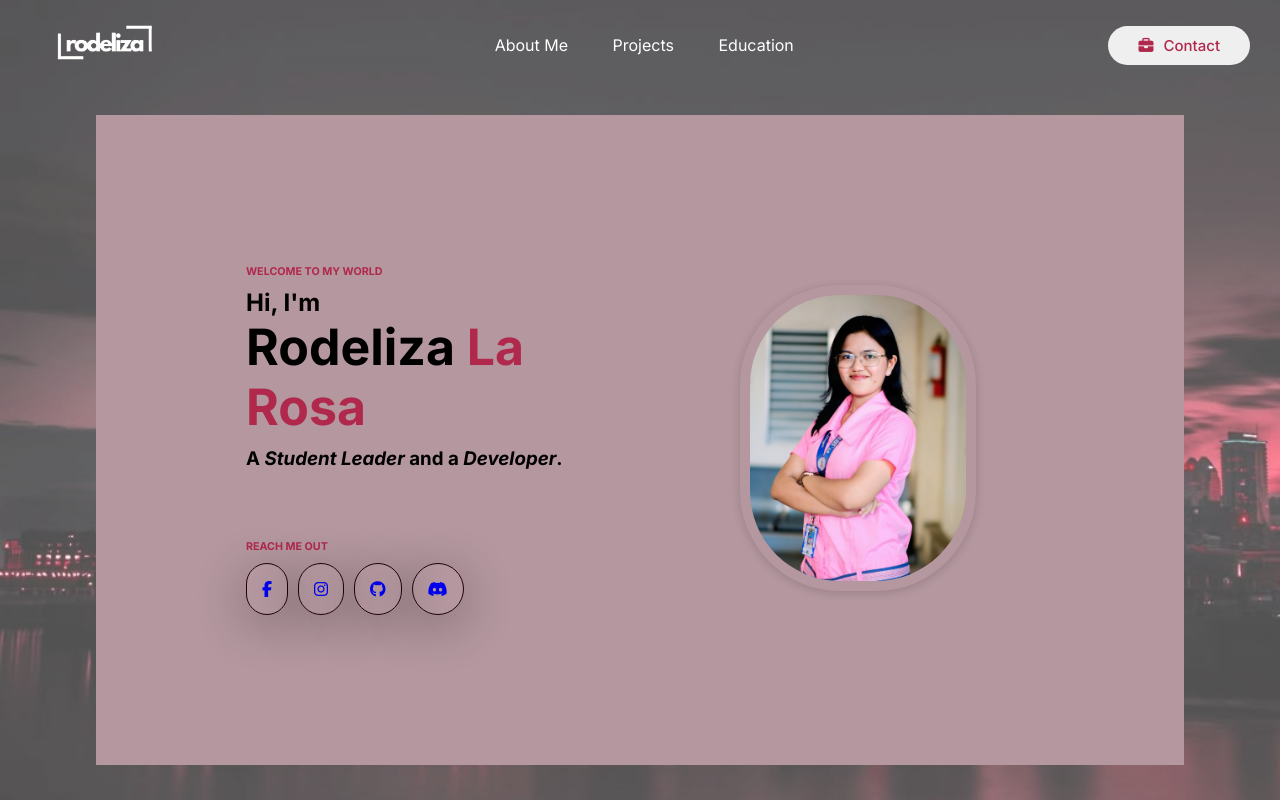
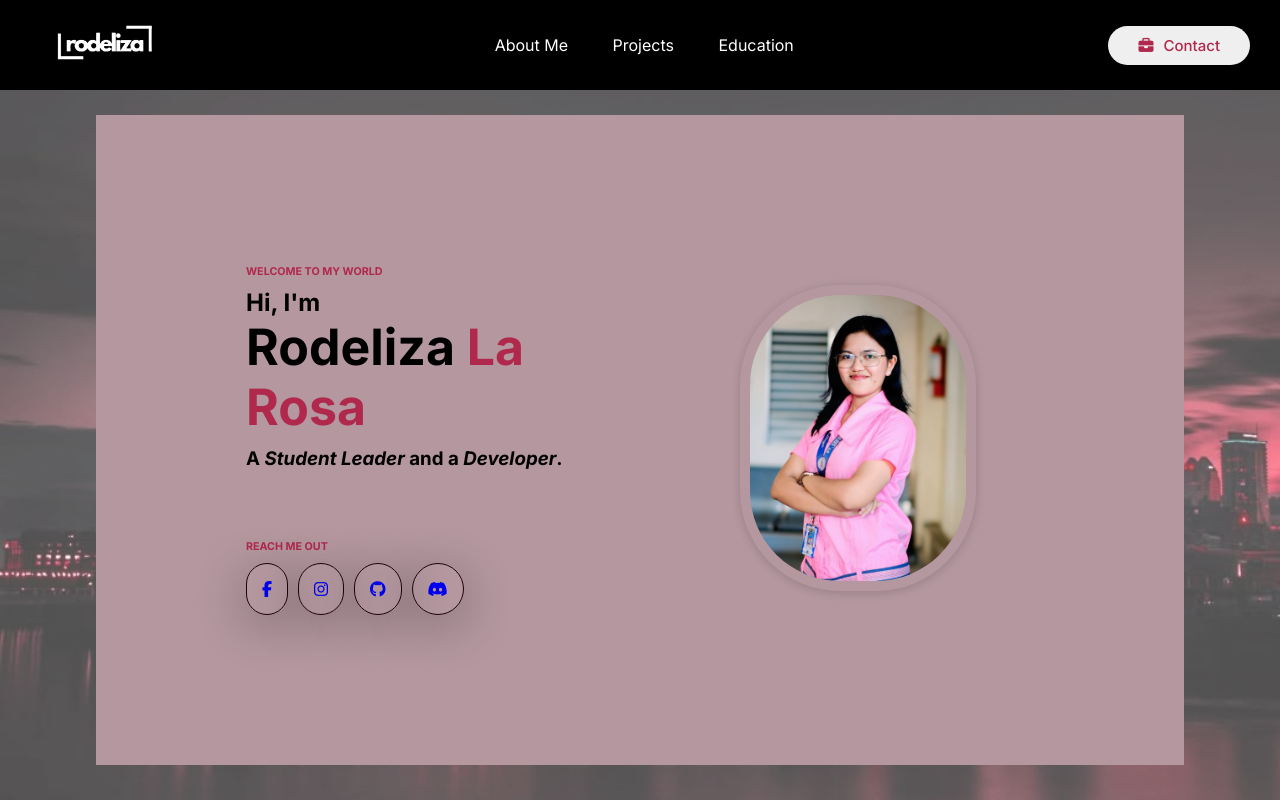
Before and after one commit to rodelizalarosa/Portfolio_Website, a plain HTML site: page index.html in a window 1280 px wide. Shown: the top 800 px of the page. Drawn offline with Linux system fonts and the light colour scheme.

Commit message:
NAVIGATION

```diff
--- a/styles.css
+++ b/styles.css
@@ -7,7 +7,7 @@
 
 /* my portfolio navigation section */
 .logo{width: 150px;}
-nav{display: flex; position: fixed; width: 100%; display: flex; align-items: center; justify-content: space-evenly; padding: 15px 30px;  z-index: 1000;}
+nav{display: flex; position: fixed; width: 100%; display: flex; align-items: center; justify-content: space-evenly; background-color: black;padding: 15px 30px;  z-index: 1000;}
 nav ul{width: 100%; text-align: center; padding: 10px;}
 nav ul li {display: inline-block; margin: 10px 20px;}
 nav ul li a {color: #fff; text-decoration: none;}
```
